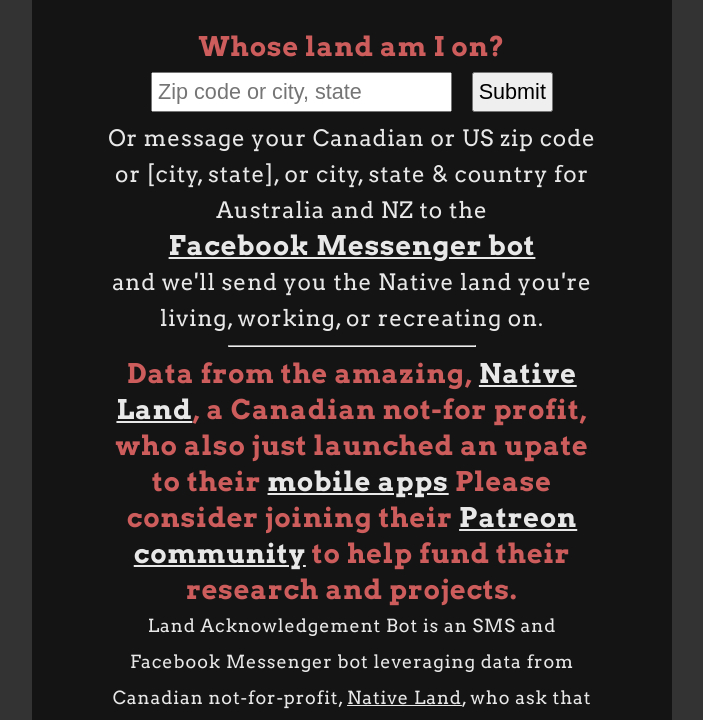
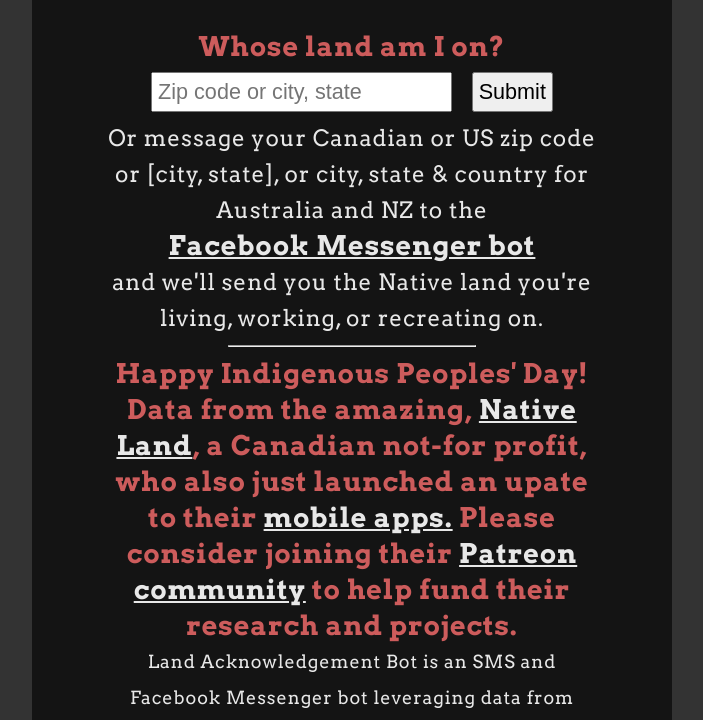
Before and after one commit to codeforanchorage/land_acknowledgement, a plain HTML site: page docs/index.html in a window 1280 px wide. Shown: the part 80-800 px from the top of the page, without its empty margins (288-991 px from the left). Drawn offline with nearby package versions, Linux system fonts and the light colour scheme.

Commit message:
Add Happy Indigenous Peoples' Day and Green output

```diff
--- a/docs/index.html
+++ b/docs/index.html
@@ -42,7 +42,7 @@
               <input type="text" id="textInput" placeholder="Zip code or city, state">
               <input type="submit" >
           </form>
-               <h2><p style="color:green;"><div id="output"></div></p></h2>
+               <h3><div id="output"></div></h3>
           </section>
             <section>
                 <p class="subtext">Or message your Canadian or US zip code or [city, state], or city, state & country for Australia and NZ to the</p>
@@ -51,8 +51,8 @@
             </section>
             <hr/>
               <section>
-                <h2>Data from the amazing, <a target="_blank" href="https://native-land.ca/">Native Land</a>, a Canadian not-for profit, who also just launched an upate to their
-                    <A target="_blank" HREF="https://native-land.ca/resources/mobile-app/">mobile apps</A> Please consider joining
+                <h2>Happy Indigenous Peoples' Day!<br>Data from the amazing, <a target="_blank" href="https://native-land.ca/">Native Land</a>, a Canadian not-for profit, who also just launched an upate to their
+                    <A target="_blank" HREF="https://native-land.ca/resources/mobile-app/">mobile apps.</A> Please consider joining
                   their <a target="_blank" href="https://www.patreon.com/nativeland">Patreon community</A> to help fund their research and projects.</h2>
                   <p>Land Acknowledgement Bot is an SMS and Facebook Messenger bot leveraging data from Canadian
                       not-for-profit, <a target="_blank" href="https://native-land.ca/">Native Land</a>,
```
